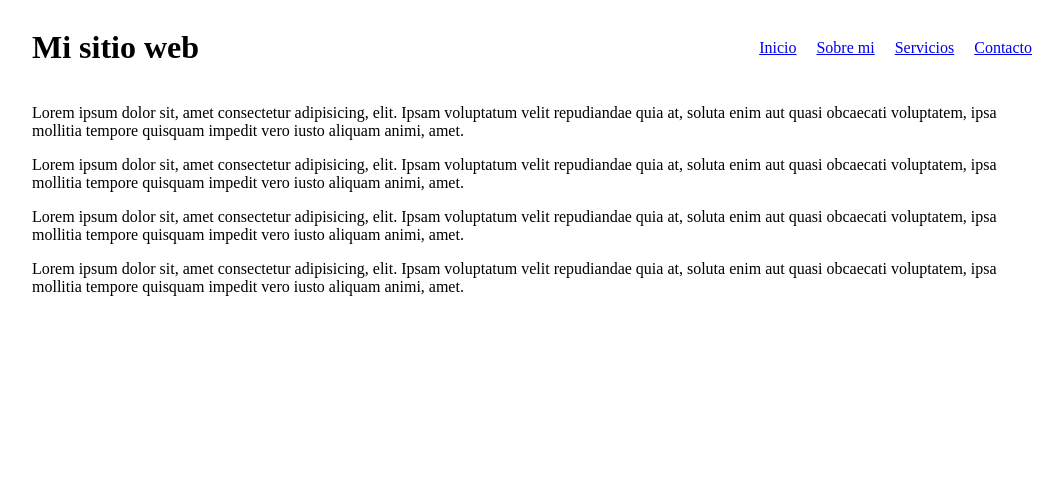
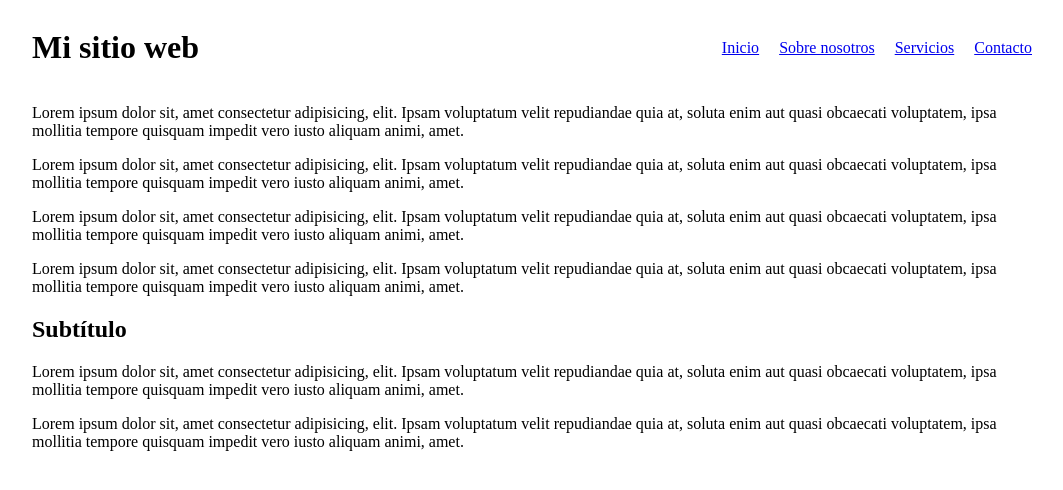
Before and after one commit to CuauSuarez/GitCourseWeb, a plain HTML site: page index.html in a window 1280 px wide. Shown: the whole page, without its empty margins (108-1171 px from the left). Drawn offline with Linux system fonts and the light colour scheme.

Commit message:
Agregar nueva sección de texto y actualizar enlace del menú

```diff
--- a/index.html
+++ b/index.html
@@ -13,16 +13,23 @@
 			<h1 class="logo">Mi sitio web</h1>
 			<ul>
 				<li><a href="#">Inicio</a></li>
-				<li><a href="#">Sobre mi</a></li>
+				<li><a href="#">Sobre nosotros</a></li>
 				<li><a href="#">Servicios</a></li>
 				<li><a href="#">Contacto</a></li>
 			</ul>
 		</header>
 		<main>
-			<p>Lorem ipsum dolor sit, amet consectetur adipisicing, elit. Ipsam voluptatum velit repudiandae quia at, soluta enim aut quasi obcaecati voluptatem, ipsa mollitia tempore quisquam impedit vero iusto aliquam animi, amet.</p>
-			<p>Lorem ipsum dolor sit, amet consectetur adipisicing, elit. Ipsam voluptatum velit repudiandae quia at, soluta enim aut quasi obcaecati voluptatem, ipsa mollitia tempore quisquam impedit vero iusto aliquam animi, amet.</p>
-			<p>Lorem ipsum dolor sit, amet consectetur adipisicing, elit. Ipsam voluptatum velit repudiandae quia at, soluta enim aut quasi obcaecati voluptatem, ipsa mollitia tempore quisquam impedit vero iusto aliquam animi, amet.</p>
-			<p>Lorem ipsum dolor sit, amet consectetur adipisicing, elit. Ipsam voluptatum velit repudiandae quia at, soluta enim aut quasi obcaecati voluptatem, ipsa mollitia tempore quisquam impedit vero iusto aliquam animi, amet.</p>
+			<section>
+				<p>Lorem ipsum dolor sit, amet consectetur adipisicing, elit. Ipsam voluptatum velit repudiandae quia at, soluta enim aut quasi obcaecati voluptatem, ipsa mollitia tempore quisquam impedit vero iusto aliquam animi, amet.</p>
+				<p>Lorem ipsum dolor sit, amet consectetur adipisicing, elit. Ipsam voluptatum velit repudiandae quia at, soluta enim aut quasi obcaecati voluptatem, ipsa mollitia tempore quisquam impedit vero iusto aliquam animi, amet.</p>
+				<p>Lorem ipsum dolor sit, amet consectetur adipisicing, elit. Ipsam voluptatum velit repudiandae quia at, soluta enim aut quasi obcaecati voluptatem, ipsa mollitia tempore quisquam impedit vero iusto aliquam animi, amet.</p>
+				<p>Lorem ipsum dolor sit, amet consectetur adipisicing, elit. Ipsam voluptatum velit repudiandae quia at, soluta enim aut quasi obcaecati voluptatem, ipsa mollitia tempore quisquam impedit vero iusto aliquam animi, amet.</p>
+			</section>
+			<section>
+				<h2>Subtítulo</h2>
+				<p>Lorem ipsum dolor sit, amet consectetur adipisicing, elit. Ipsam voluptatum velit repudiandae quia at, soluta enim aut quasi obcaecati voluptatem, ipsa mollitia tempore quisquam impedit vero iusto aliquam animi, amet.</p>
+				<p>Lorem ipsum dolor sit, amet consectetur adipisicing, elit. Ipsam voluptatum velit repudiandae quia at, soluta enim aut quasi obcaecati voluptatem, ipsa mollitia tempore quisquam impedit vero iusto aliquam animi, amet.</p>
+			</section>
 		</main>
 	</div>
 </body>
```
